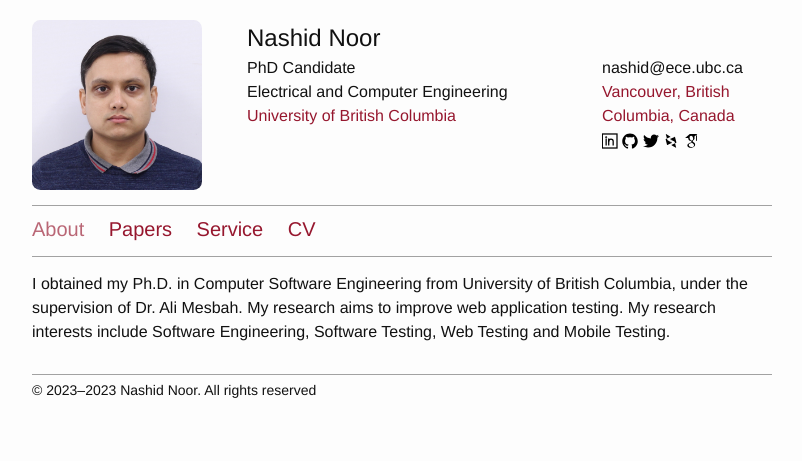
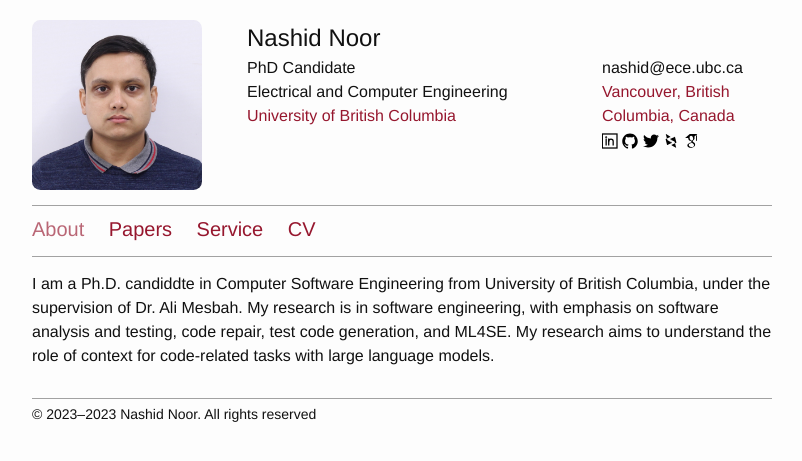
Before and after one commit to nashid/nashid.github.io, a Jekyll site: the page built from index.md, in a window 1280 px wide. Shown: the top 461 px of the page, without its empty margins (238-1040 px from the left). Built offline with Jekyll 4.4.1, drawn with Linux system fonts in a browser that asks for light colours.

Commit message:
add brief bio

```diff
--- a/index.md
+++ b/index.md
@@ -4,5 +4,6 @@ title: About
 weight: 1
 group: about
 ---
-I obtained my Ph.D. in Computer Software Engineering from University of British Columbia, under the supervision of Dr. Ali Mesbah.
- My research aims to improve web application testing. My research interests include Software Engineering, Software Testing, Web Testing and Mobile Testing.
+I am a Ph.D. candiddte in Computer Software Engineering from University of British Columbia, under the supervision of Dr. Ali Mesbah.
+My research is in software engineering, with emphasis on software analysis and testing, code repair, test code generation, and ML4SE.
+My research aims to understand the role of context for code-related tasks with large language models.
```
